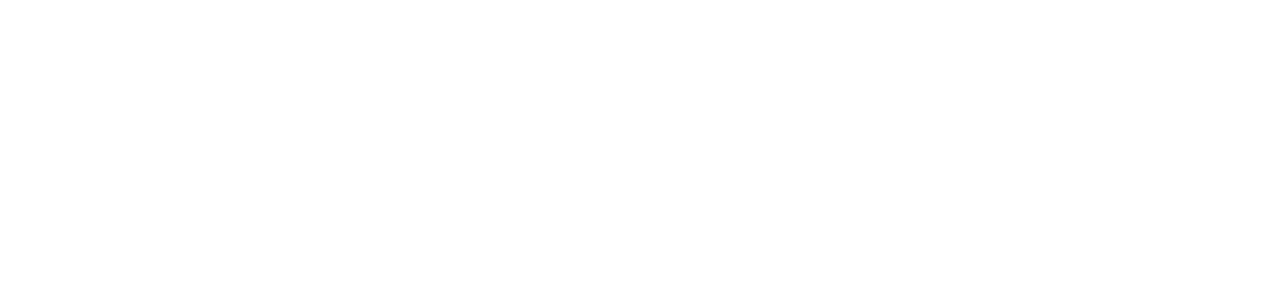
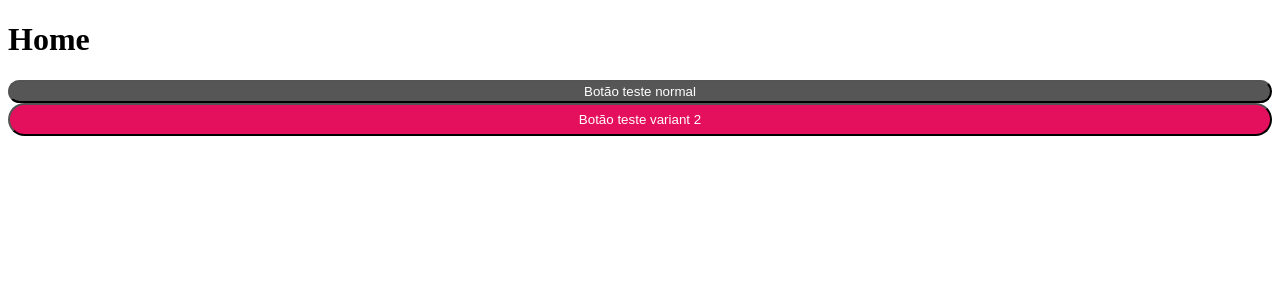
Before and after one commit to leonardohra-gh/dio-lab-trilha-net-pagina-cadastro, a React (Create React App) app: page / in a window 1280 px wide. Shown: the top 300 px of the page. Built offline with nearby package versions, Linux system fonts and the light colour scheme.

Commit message:
1ª versão dos botões (com variante)

```diff
--- a/package.json
+++ b/package.json
@@ -8,6 +8,7 @@
     "@testing-library/user-event": "^13.5.0",
     "react": "^18.3.1",
     "react-dom": "^18.3.1",
+    "react-router-dom": "^6.28.0",
     "react-scripts": "5.0.1",
     "styled-components": "^6.1.13",
     "web-vitals": "^2.1.4"
--- a/src/App.js
+++ b/src/App.js
@@ -1,8 +1,13 @@
+import { Link } from "react-router-dom";
+import Button from "./components/Button";
 
 function App() {
   return (
-    <div className="App">
-    </div>
+    <>
+      <h1>Home</h1>
+      <Button title={"Botão teste normal"} />
+      <Button title={"Botão teste variant 2"} variant="secondary" />
+    </>
   );
 }
 
--- a/src/components/Button/index.jsx
+++ b/src/components/Button/index.jsx
@@ -0,0 +1,11 @@
+import ButtonContainer from "./styles"
+
+const Button = ({ title, variant = "primary", onClick }) => {
+    return (
+        <ButtonContainer variant={variant} onClick={onClick}>
+            {title}
+        </ButtonContainer>
+    )
+}
+
+export default Button;
--- a/src/components/Button/styles.js
+++ b/src/components/Button/styles.js
@@ -0,0 +1,34 @@
+import styled, { css } from "styled-components";
+
+const ButtonContainer = styled.button`
+  background: #565656;
+  border-radius: 22px;
+  position: relative;
+
+  color: #ffffff;
+  padding: 2px 12px;
+  min-width: 120px;
+  width: 100%;
+
+  ${({ variant }) =>
+    variant !== "primary" &&
+    css`
+            min-width: 167px;
+            height: 33px;
+
+            background: #E4105D;
+
+            &::after {
+                content: '',
+                position: absolute;
+                border: 1px solid #E4105D;
+                top: -5px;
+                left: -6px;
+                width: calc(100% + 10px);
+                height: calc(100% + 10px);
+                border-radius: 22px;
+            }
+        `}
+`;
+
+export default ButtonContainer;
```
Also changed, not shown: src/index.js (+4 -4 lines), 1 other file (tests, documents, lock files or other folders).
